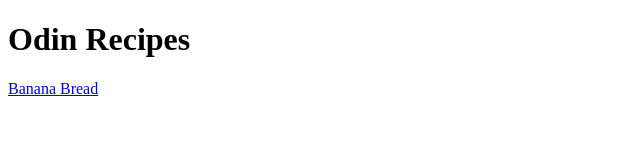
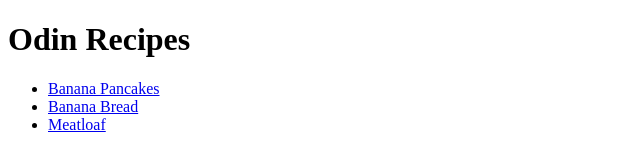
Before and after one commit to mhmkhizar/odin-recipes, a plain HTML site: page index.html in a window 1280 px wide. Shown: the whole page, without its empty margins (0-640 px from the left). Drawn offline with Linux system fonts and the light colour scheme.

Commit message:
Update "Home Page" with all recipe page links

```diff
--- a/index.html
+++ b/index.html
@@ -7,6 +7,10 @@
   </head>
   <body>
     <h1>Odin Recipes</h1>
-    <a href="./recipes/banana-bread.html">Banana Bread</a>
+    <ul>
+      <li><a href="./recipes/banana-pancakes.html">Banana Pancakes</a></li>
+      <li><a href="./recipes/banana-bread.html">Banana Bread</a></li>
+      <li><a href="./recipes/meatloaf.html">Meatloaf</a></li>
+    </ul>
   </body>
 </html>
```
